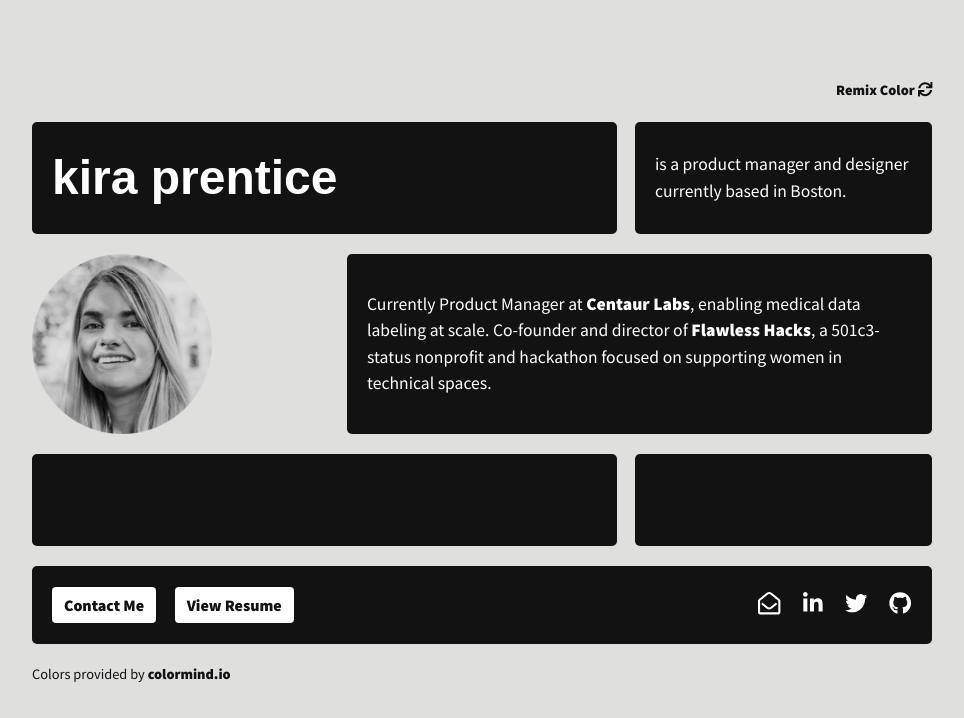
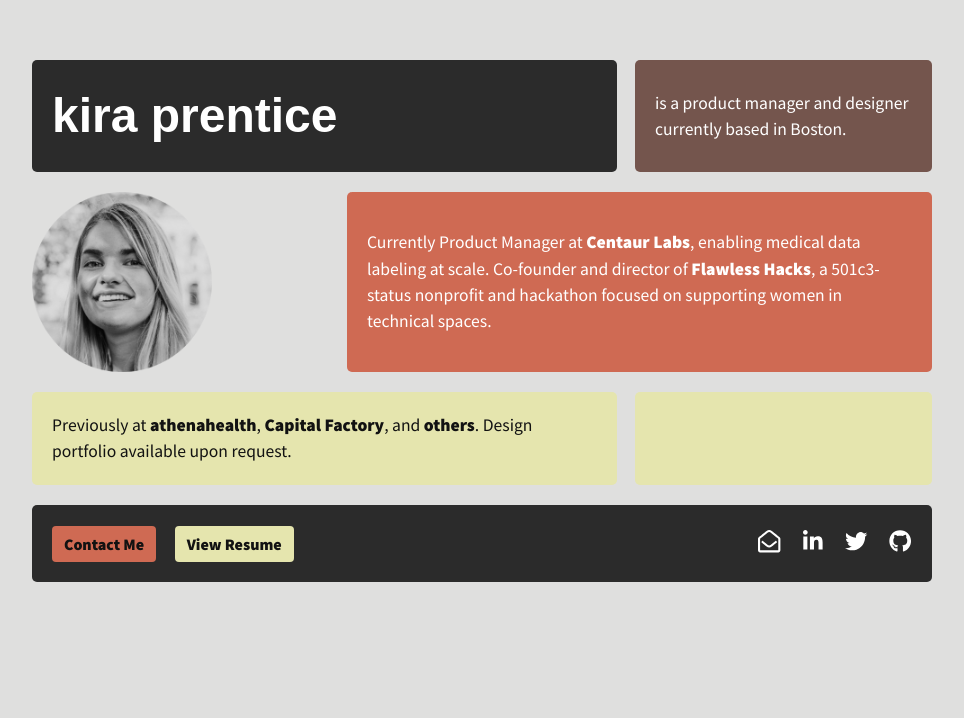
Before and after one commit to kiracp/portfolio, a plain HTML site: page index.html in a window 1280 px wide. Shown: the whole page, without its empty margins (158-1122 px from the left). Drawn offline with nearby package versions, Linux system fonts and the light colour scheme; no server answers; a web font is replaced by a local one.

Commit message:
removing colors integration cert error

```diff
--- a/public/css/style.css
+++ b/public/css/style.css
@@ -22,6 +22,7 @@ body {
   max-width: 900px;
 }
 .action {
+  display:none;
   text-align: right;
   margin: 20px 0;
   font-size: .9rem;
@@ -58,6 +59,24 @@ body {
 }
 .no-padding {
   padding: 0px;
+}
+.bg-1 {
+  background-color: rgb(43, 43, 43);
+}
+.bg-2 {
+  background-color: rgb(116, 85, 77);
+}
+.bg-3 {
+  background-color: rgb(207, 106, 83);
+}
+.bg-4 {
+  background-color: rgb(229, 229, 174);
+}
+.bg-5 {
+  background-color: rgb(229, 229, 174);
+}
+.bg-6 {
+  background-color: rgb(205, 180, 96);
 }
 .bg-4,
 .bg-5,
```
